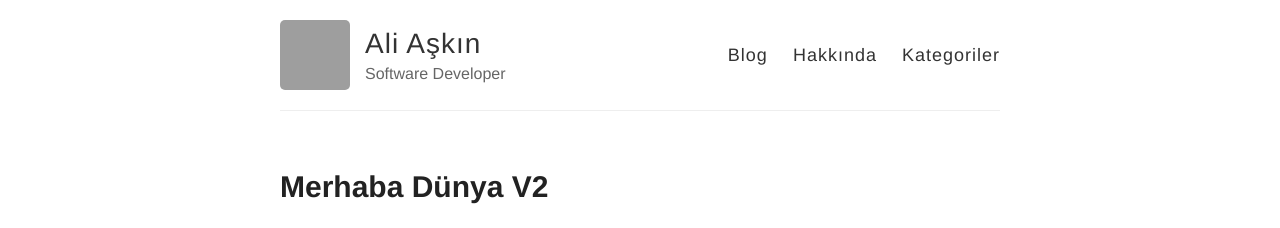
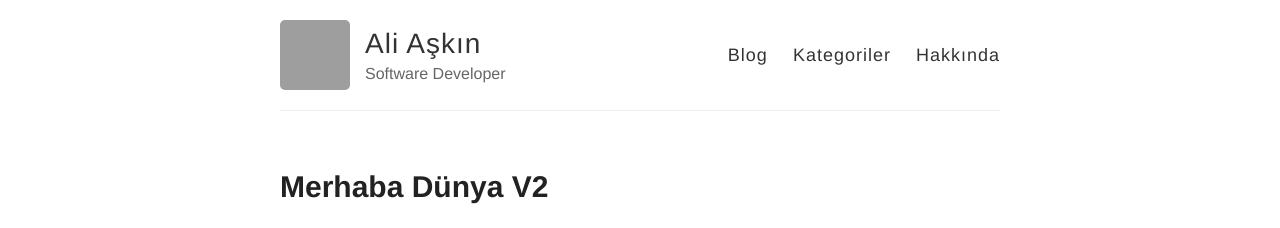
Before and after one commit to darkrpd/darkrpd.github.io, a Jekyll site: the page built from index.html, in a window 1280 px wide. Shown: the top 228 px of the page. Built offline with Jekyll 4.4.1, drawn with Linux system fonts in a browser that asks for light colours; part of the change alters nothing that is shown; grey boxes are pictures that could not be loaded.

```diff
--- a/_layouts/default.html
+++ b/_layouts/default.html
@@ -28,8 +28,8 @@
 
           <nav>
             <a href="{{ site.baseurl }}/">Blog</a>
+            <a href="{{ site.baseurl }}/categories">Kategoriler</a>
             <a href="{{ site.baseurl }}/about">Hakkında</a>
-            <a href="{{ site.baseurl }}/categories">Kategoriler</a>
           </nav>
         </header>
       </div>
```
